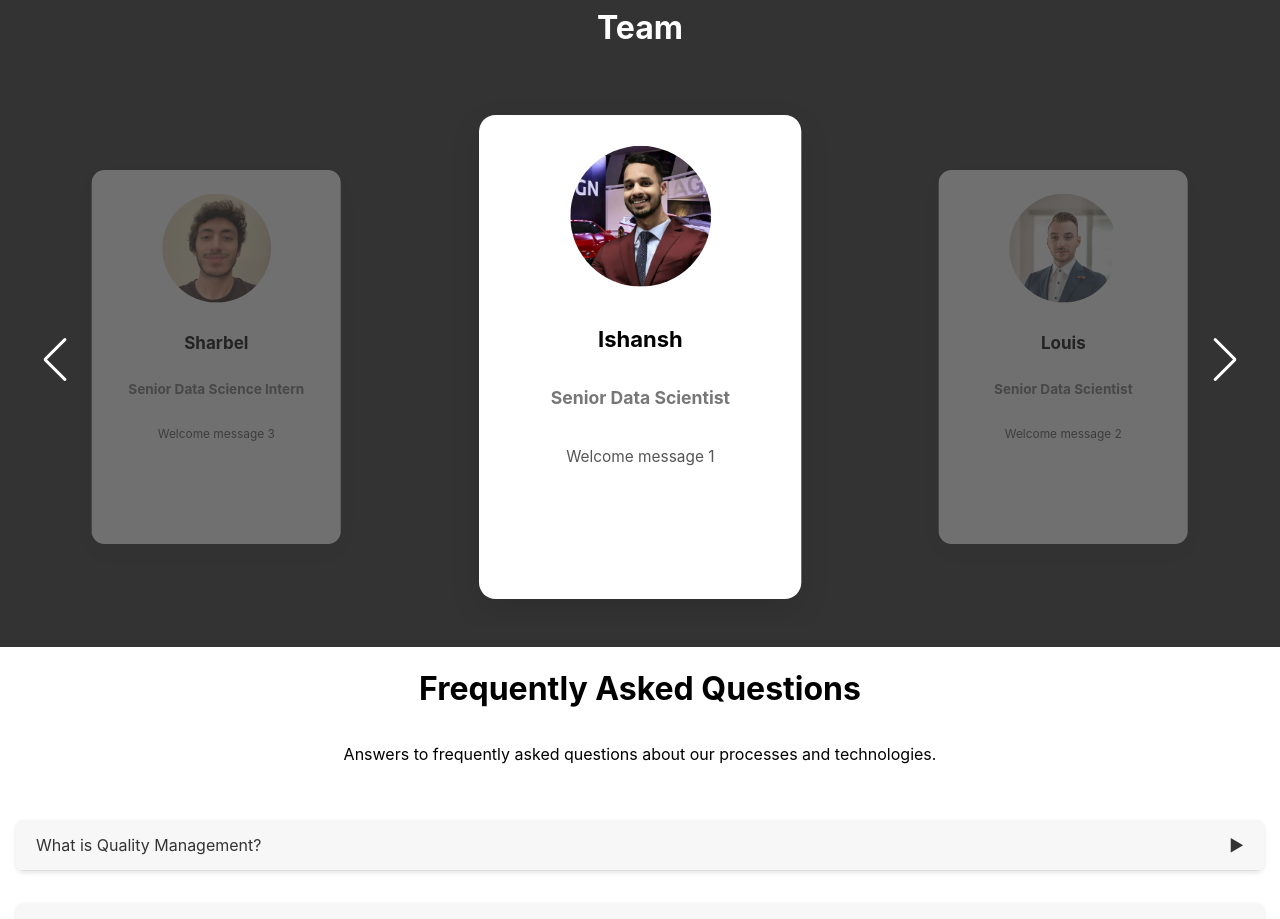
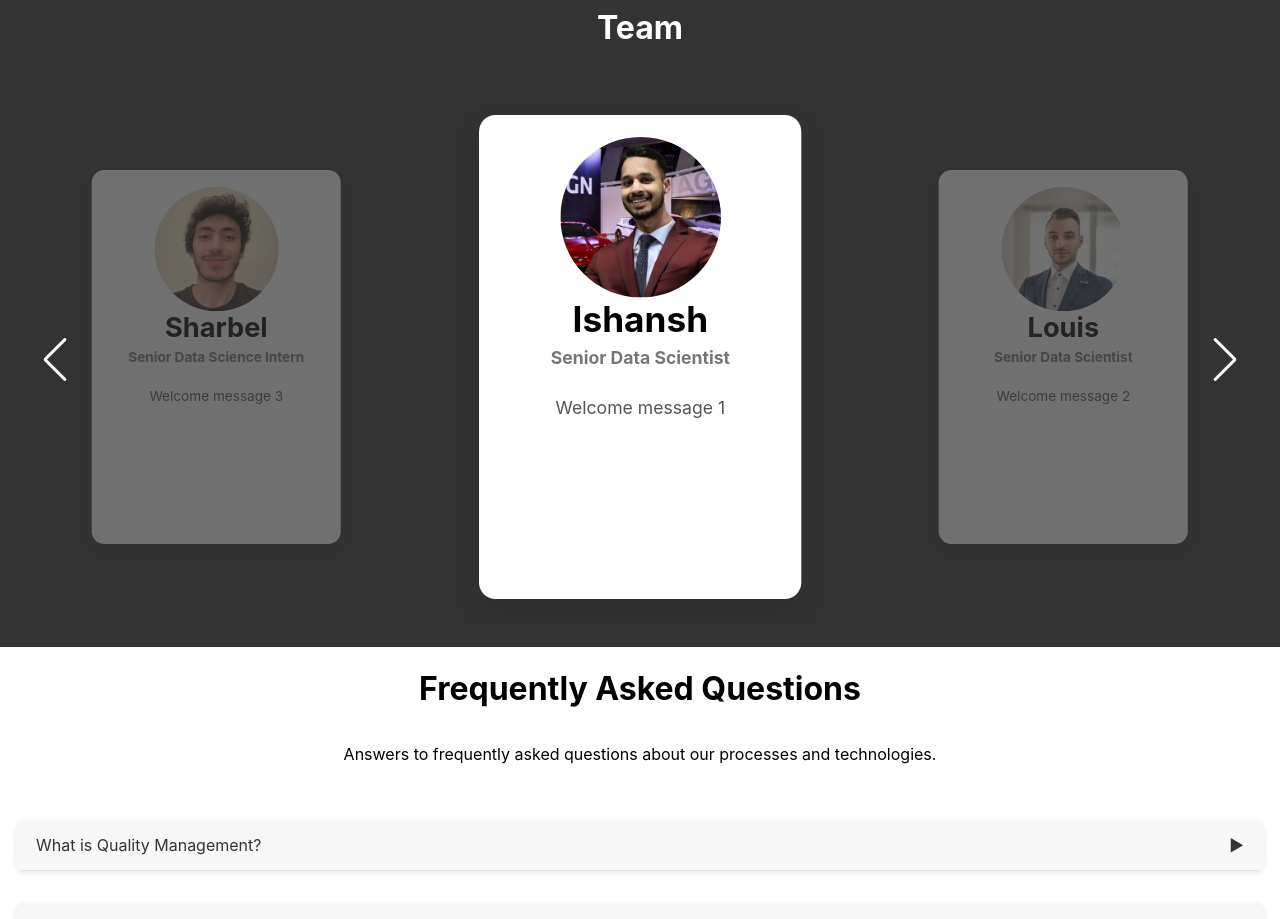
Before and after one commit to Ghantoos7/ScrapBusters, a React (Create React App) app in the folder client/: page / in a window 1280 px wide. Shown: the part 1560-2479 px from the top of the page. Built offline with nearby package versions, Linux system fonts and the light colour scheme.

Commit message:
FrontEnd <> Adjusted team member card margins

```diff
--- a/client/src/components/Teammembercard/Teammembercard.css
+++ b/client/src/components/Teammembercard/Teammembercard.css
@@ -1,5 +1,5 @@
 .team-member-card {
-    width: 300px;
+    width: 256px;
     height: 400px;
     background-color: #fff;
     border-radius: 15px;
@@ -19,28 +19,27 @@
 }
 
 .team-member-image {
-    width: 128px;
-    height: 128px;
+    width: 146px;
+    height: 146px;
     border-radius: 50%;
     object-fit: cover;
-    margin-bottom: 16px;
-    margin-top: 8px;
+    margin-bottom: -32px;
 }
 
 .team-member-name {
-    font-size: 20px;
+    font-size: 32px;
     font-weight: bold;
-    margin-bottom: 10px;
+    margin-bottom: -16px;
 }
 
 .team-member-title {
     font-size: 16px;
     color: #777;
-    margin-bottom: 20px;
+    margin-bottom: 10px;
 }
 
 .team-member-message {
-    font-size: 14px;
+    font-size: 16px;
     color: #555;
     text-align: center;
 }
--- a/client/src/components/Teammembercard/Teammembercard.jsx
+++ b/client/src/components/Teammembercard/Teammembercard.jsx
@@ -6,7 +6,7 @@ function TeamMemberCard({ name, title, message,  image }) {
     return (
         <div className="team-member-card">
             <img src={image} alt={`${name}'s profile`} className="team-member-image" />
-            <h3 className="team-member-name">{name}</h3>
+            <p className="team-member-name">{name}</p>
             <h4 className="team-member-title">{title}</h4>
             <p className="team-member-message">{message}</p>
         </div>
```
